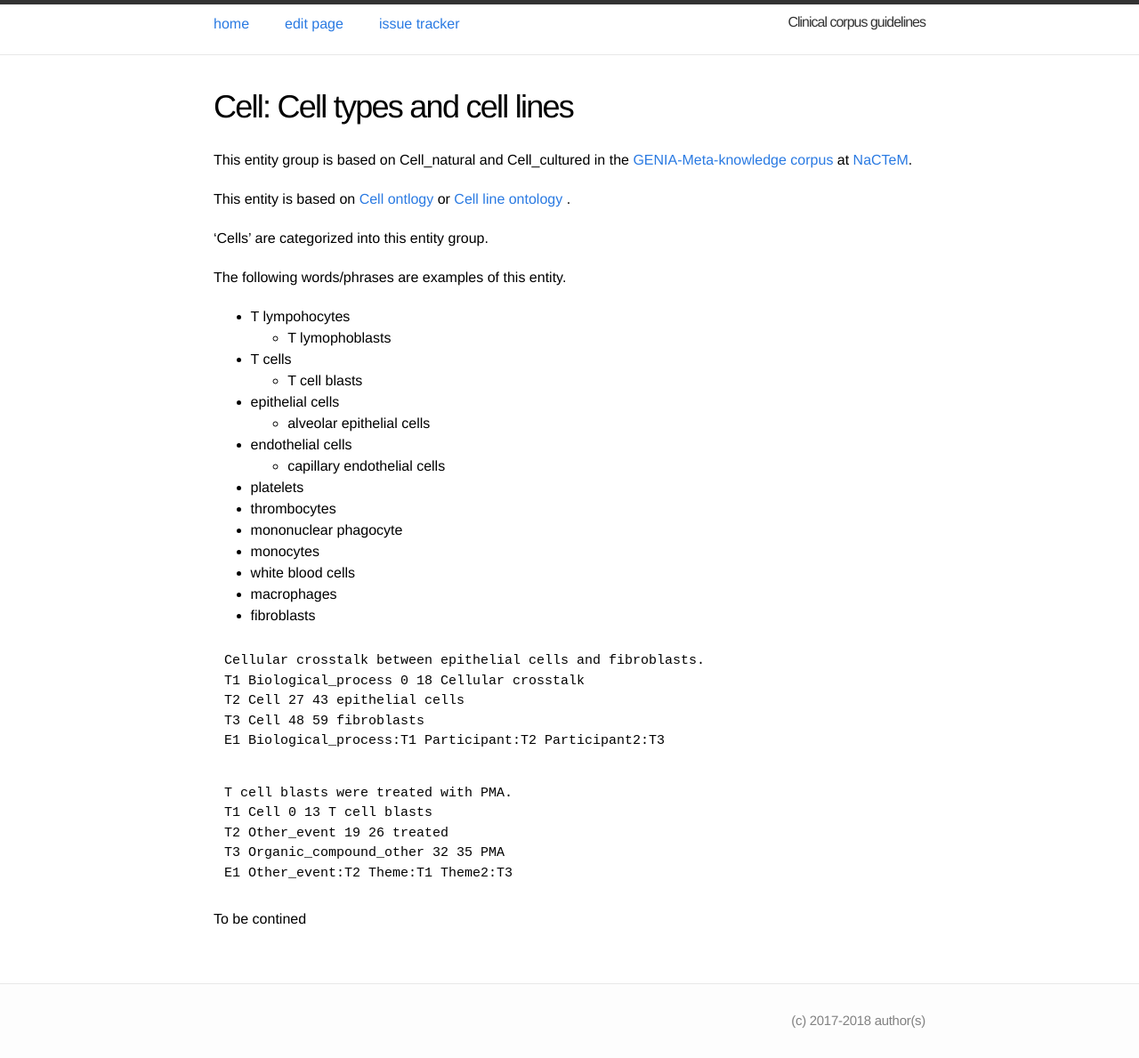
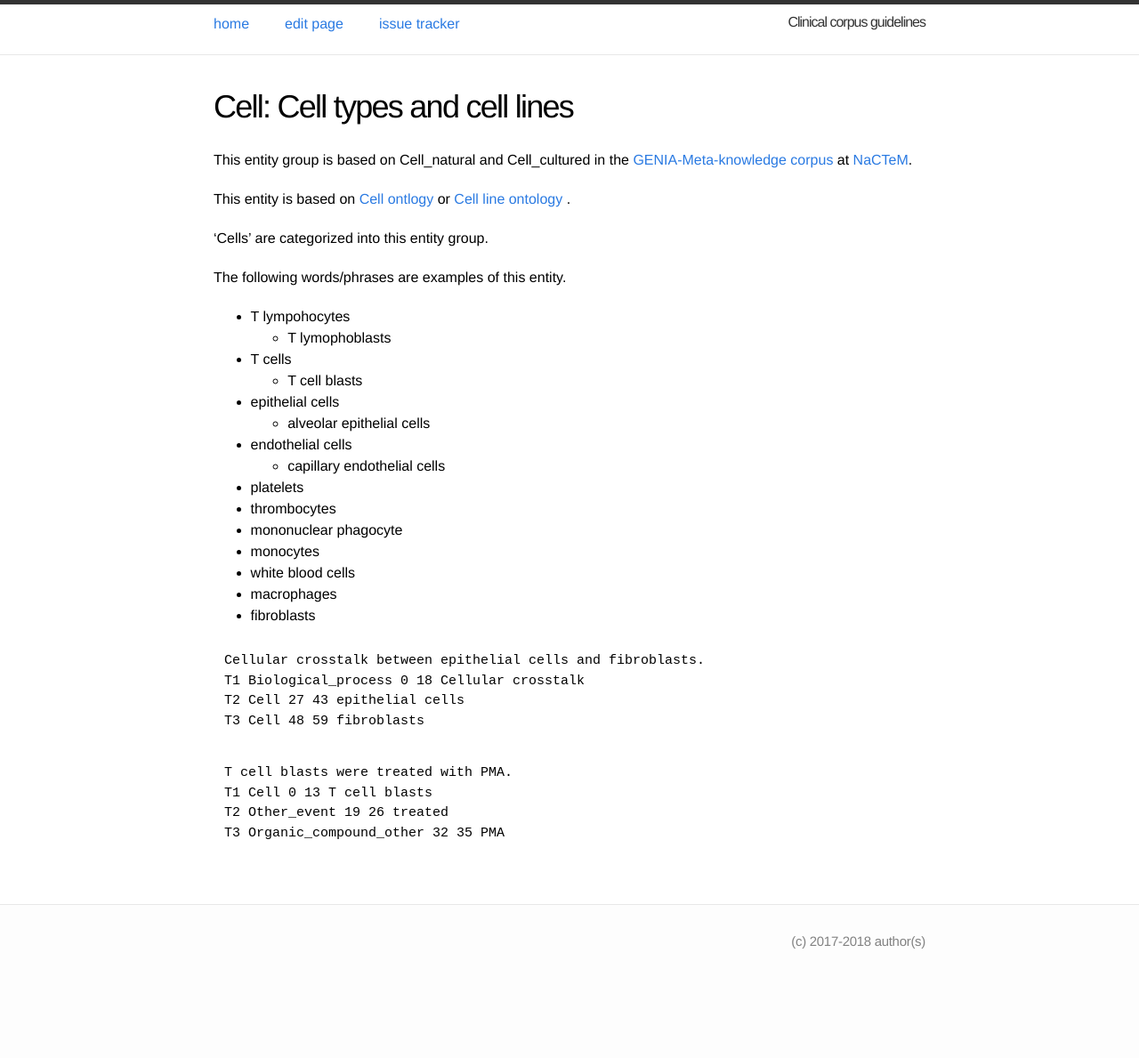
Before and after one commit to ezcatdb/clinicalcorpus-guidelines, a Jekyll site: the page built from _entity/Cell.md, in a window 1280 px wide. Shown: the whole page at 89% size. Built offline with Jekyll 4.4.1, drawn with Linux system fonts in a browser that asks for light colours; after the commit the page ends 1100 px from its top, so only the background shows below that.

Commit message:
Correction of _entity/Cell.md, _event/Medical_treatment.md & index.md

```diff
--- a/_entity/Cell.md
+++ b/_entity/Cell.md
@@ -39,16 +39,12 @@ Cellular crosstalk between epithelial cells and fibroblasts.
 T1 Biological_process 0 18 Cellular crosstalk
 T2 Cell 27 43 epithelial cells
 T3 Cell 48 59 fibroblasts
-E1 Biological_process:T1 Participant:T2 Participant2:T3
 ~~~
 ~~~ann
 T cell blasts were treated with PMA.
 T1 Cell 0 13 T cell blasts
 T2 Other_event 19 26 treated
 T3 Organic_compound_other 32 35 PMA
-E1 Other_event:T2 Theme:T1 Theme2:T3
 ~~~
 
-To be contined
-
 <!-- details -->
```
Also changed, not shown: index.md (+4 -2 lines).
